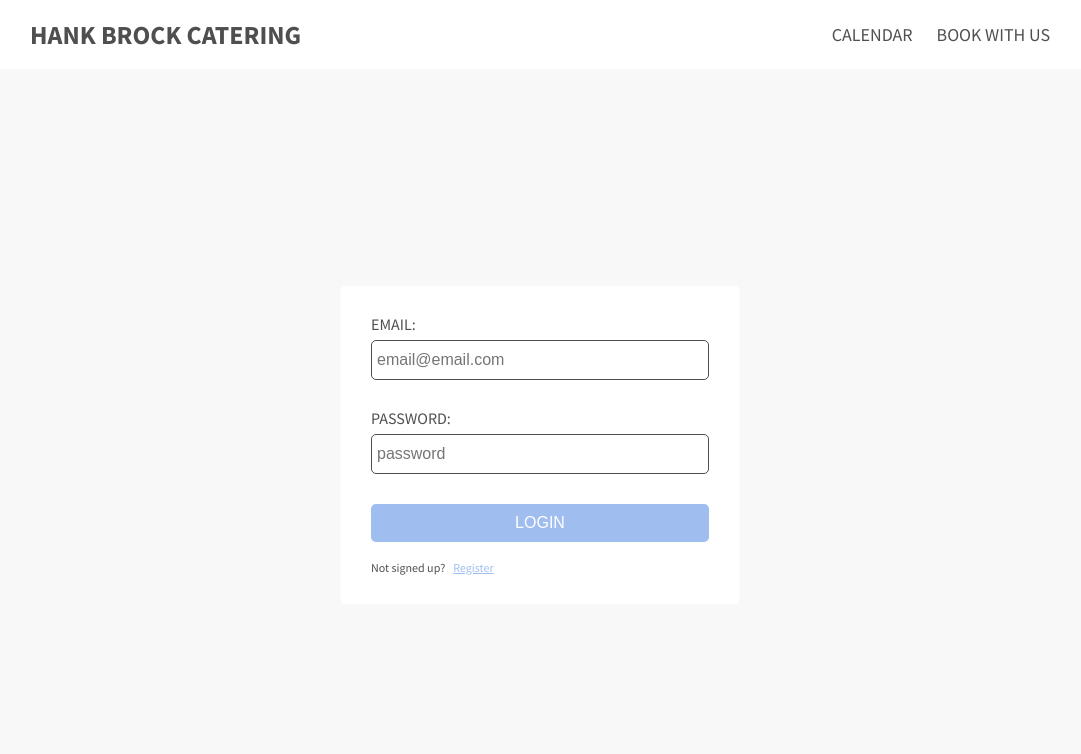
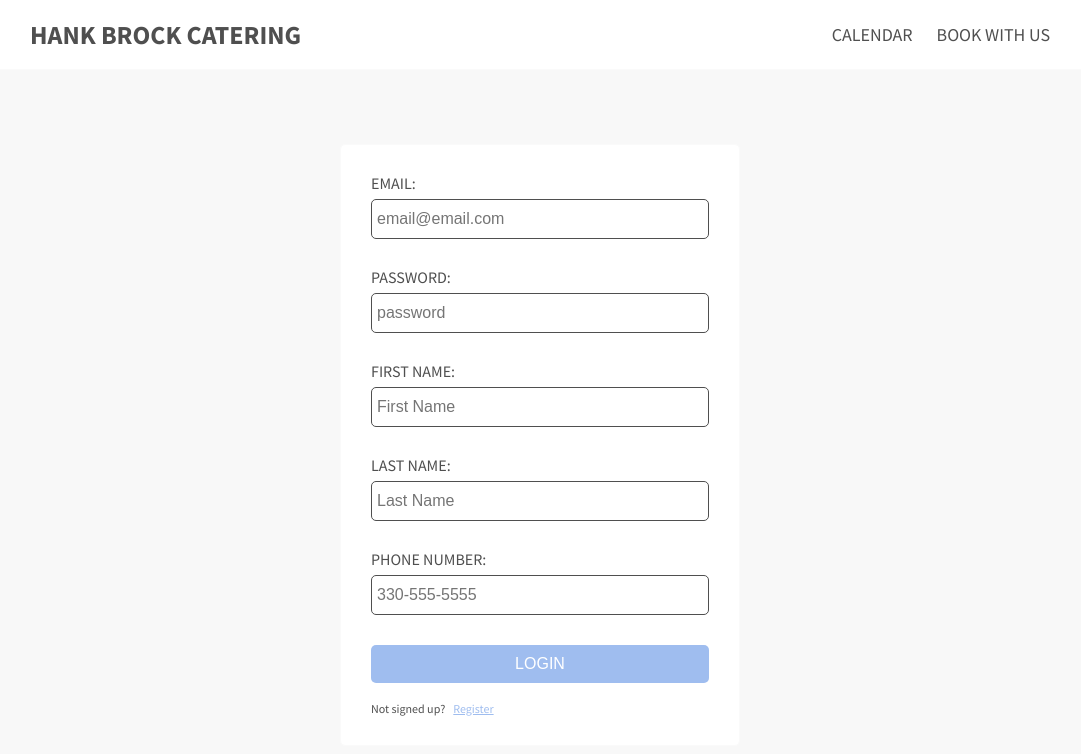
Before and after one commit to rytwalker/catering-scheduler-frontend, a React (Create React App) app: page /auth in a window 1280 px wide. Shown: the top 754 px of the page, without its empty margins (100-1181 px from the left). Built offline with nearby package versions, Linux system fonts and the light colour scheme.

Commit message:
added register inputs to form

```diff
--- a/package.json
+++ b/package.json
@@ -3,6 +3,7 @@
   "version": "0.1.0",
   "private": true,
   "dependencies": {
+    "axios": "^0.18.0",
     "react": "^16.8.6",
     "react-dom": "^16.8.6",
     "react-router-dom": "^5.0.0",
--- a/src/pages/Auth.js
+++ b/src/pages/Auth.js
@@ -3,15 +3,49 @@ import { Link } from 'react-router-dom';
 import styled from 'styled-components';
 
 class AuthPage extends Component {
-  state = { email: '', passowrd: '' };
+  state = {
+    email: '',
+    password: '',
+    first_name: '',
+    last_name: '',
+    phone_number: ''
+  };
+
+  handleSubmit = e => {
+    const { email, password, first_name, last_name, phone_number } = this.state;
+    e.preventDefault();
+
+    if (!email.length || !password.length) {
+      return;
+    }
+
+    const requestBody = {
+      query: `
+        mutation {
+          createUser(userInput: {email: "${email}", password: "${password}", first_name: "${first_name}", last_name: "${last_name}", phone_number: "${phone_number}"}) {
+            _id
+            email
+          }
+        }
+      `
+    };
+
+    fetch('http://localhost:5000/graphql', {
+      method: 'POST',
+      body: JSON.stringify(requestBody),
+      headers: {
+        'Content-Type': 'application/json'
+      }
+    });
+  };
 
   handleChange = e => this.setState({ [e.target.name]: e.target.value });
 
   render() {
-    const { email, password } = this.state;
+    const { email, password, first_name, last_name, phone_number } = this.state;
     return (
       <LoginPage>
-        <LoginForm>
+        <LoginForm onSubmit={this.handleSubmit}>
           <FormGroup>
             <FormLabel htmlFor="email">Email:</FormLabel>
             <TextInput
@@ -32,6 +66,39 @@ class AuthPage extends Component {
               onChange={this.handleChange}
               value={password}
               placeholder="password"
+            />
+          </FormGroup>
+          <FormGroup>
+            <FormLabel htmlFor="first_name">First Name:</FormLabel>
+            <TextInput
+              type="text"
+              name="first_name"
+              id="first_name"
+              onChange={this.handleChange}
+              value={first_name}
+              placeholder="First Name"
+            />
+          </FormGroup>
+          <FormGroup>
+            <FormLabel htmlFor="last_name">Last Name:</FormLabel>
+            <TextInput
+              type="text"
+              name="last_name"
+              id="last_name"
+              onChange={this.handleChange}
+              value={last_name}
+              placeholder="Last Name"
+            />
+          </FormGroup>
+          <FormGroup>
+            <FormLabel htmlFor="phone_number">Phone Number:</FormLabel>
+            <TextInput
+              type="text"
+              name="phone_number"
+              id="phone_number"
+              onChange={this.handleChange}
+              value={phone_number}
+              placeholder="330-555-5555"
             />
           </FormGroup>
           <ButtonGroup>
```
Also changed, not shown: 1 other file (tests, documents, lock files or other folders).
